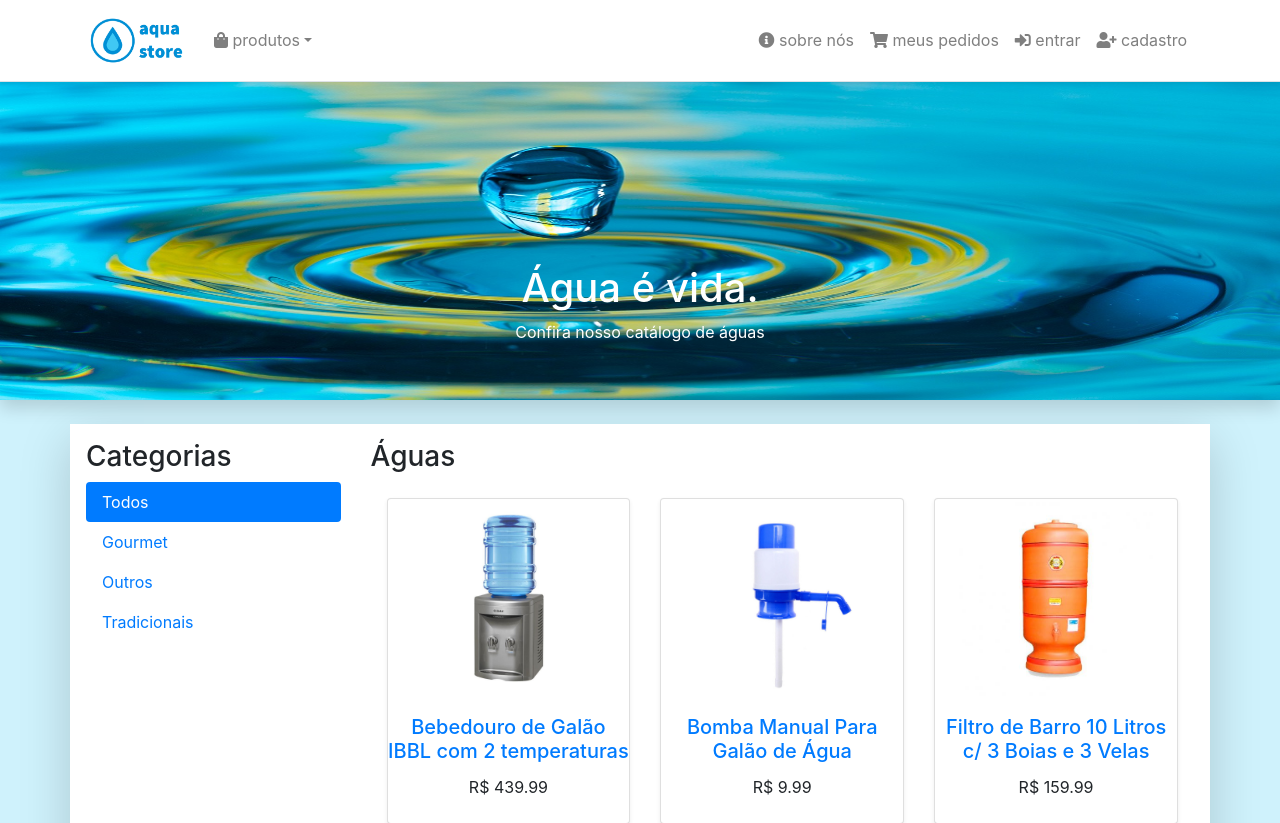
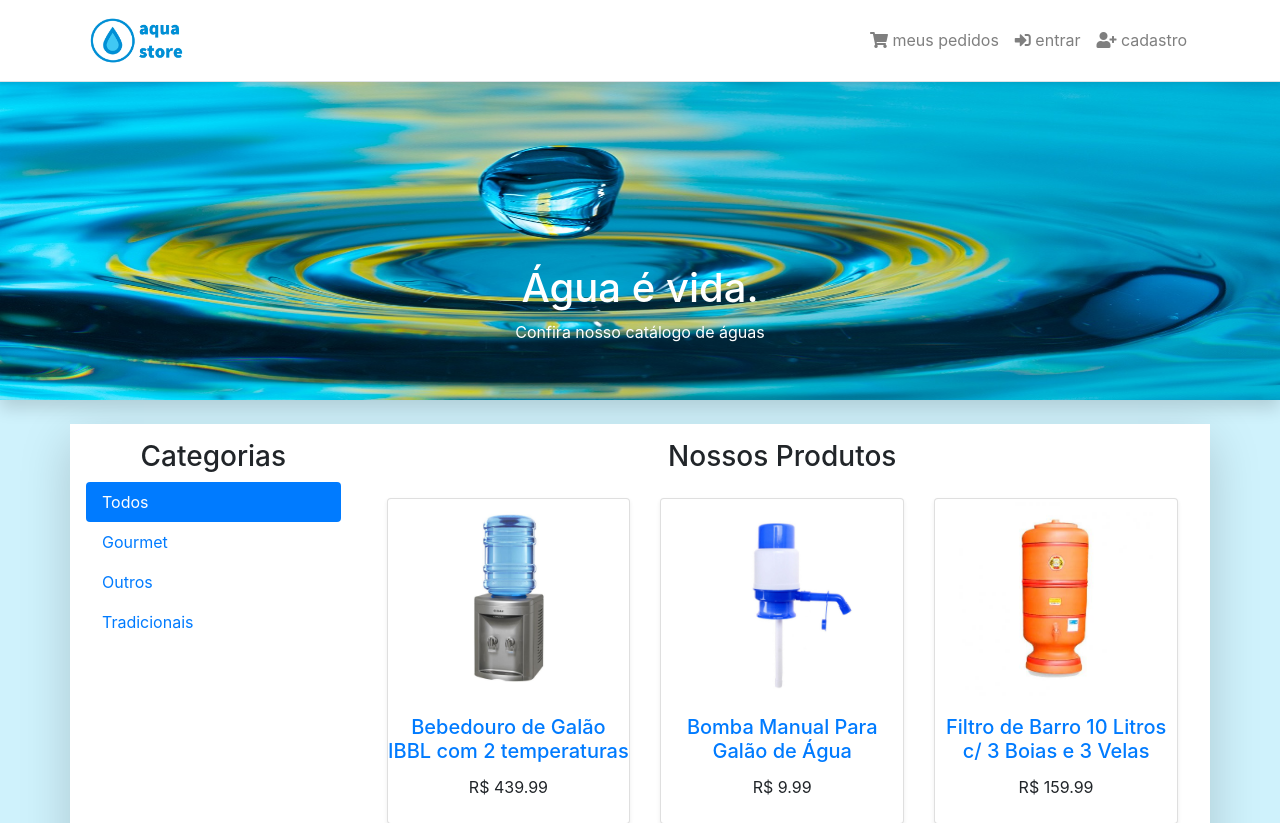
Before and after one commit to lclopes/Aqua-Store-Django, a Django app: page / in a window 1280 px wide. Shown: the top 823 px of the page. Run offline with Django 3.2, Linux system fonts and the light colour scheme; data comes from the database, SQL or seed files in the repository; some libraries are stand-ins or nearby versions.

Commit message:
Updated header

```diff
--- a/produto/templates/produto/lista.html
+++ b/produto/templates/produto/lista.html
@@ -26,7 +26,7 @@
 {% block conteudo %}
     <div class="row">
         <div class="col-lg-3">
-            <h3>Categorias</h3>
+            <h3 style="text-align:center">Categorias</h3>
             <div class="nav flex-column nav-pills">
                 <a class="nav-link {% if not categoria %}active{% endif %}"
                    href="/">Todos</a>
@@ -40,7 +40,7 @@
         </div>
 
         <div class="col-lg-9">
-            <h3>{% if not categoria %}Águas{% else %}{{ categoria.nome }}{% endif %}</h3>
+            <h3 style="text-align:center">{% if not categoria %}Nossos Produtos{% else %}{{ categoria.nome }}{% endif %}</h3>
             <div class="row mb-6 p-3">
                 {% for agua in aguas %}
                     <div class="col-xl-4 col-lg-6">
--- a/templates/base/header.html
+++ b/templates/base/header.html
@@ -11,6 +11,7 @@
                     aria-expanded="false" aria-label="Botão de navegação">
                 <span class="navbar-toggler-icon"></span>
             </button>
+            <!--
             <div class="collapse navbar-collapse" id="menu">
 
                 <div class="navbar-nav mr-auto">
@@ -24,13 +25,13 @@
                             <a class="dropdown-item" href="outros.html">utilidades e outros</a>
                         </div>
                     </div>
-                </div>
+                </div>-->
 
                 <div class="navbar-nav ml-auto">
 
-                    <a class="nav-link nav-item" href="sobre.html">
-                        <i class="fas fa-info-circle"></i> sobre nós
-                    </a>
+                <!-- TODO    <a class="nav-link nav-item" href="sobre.html">
+                        <i class="fas fa-info-circle"></i> sobre nós</a>
+                    -->
                     <a class="nav-link nav-item" href="#pedidos">
                         <i class="fas fa-shopping-cart"></i> meus pedidos</a>
                     <a class="nav-link nav-item" href="#janelamodal">
```
